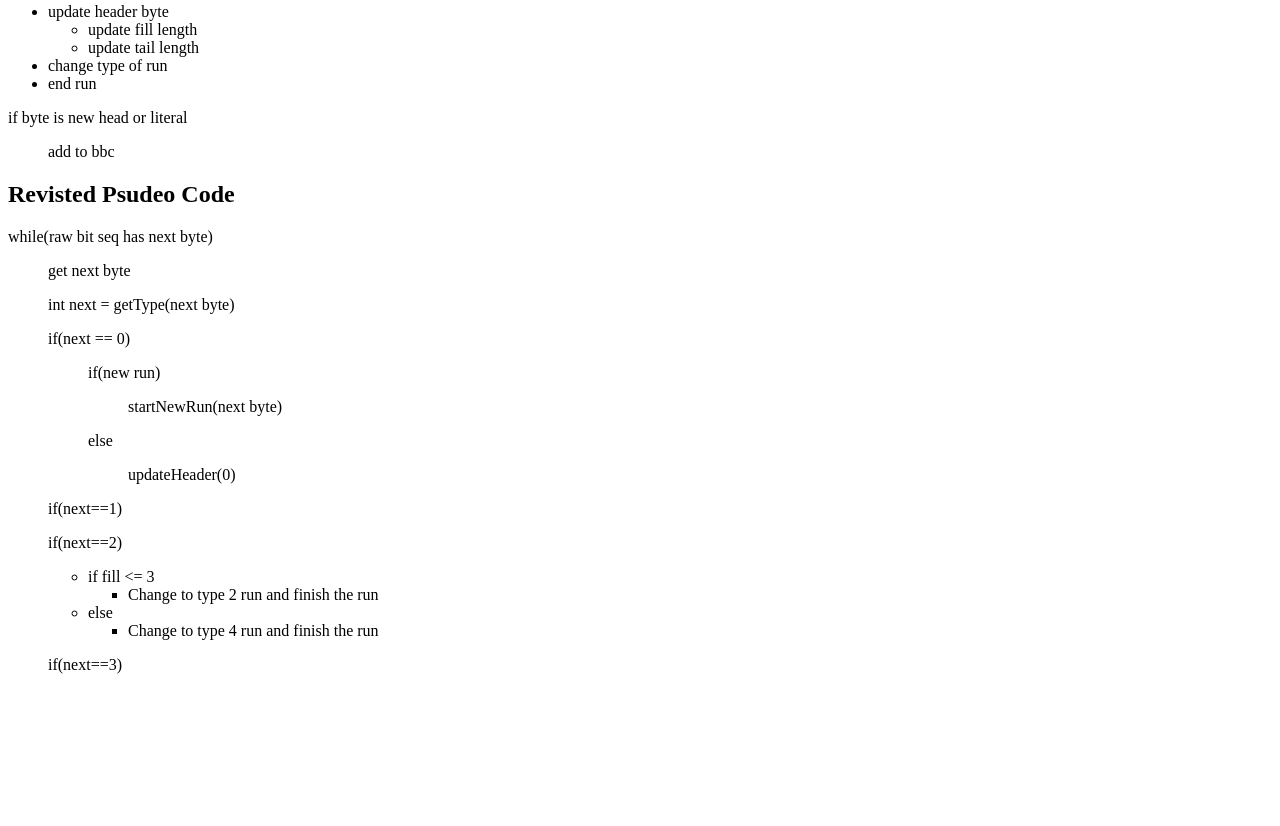
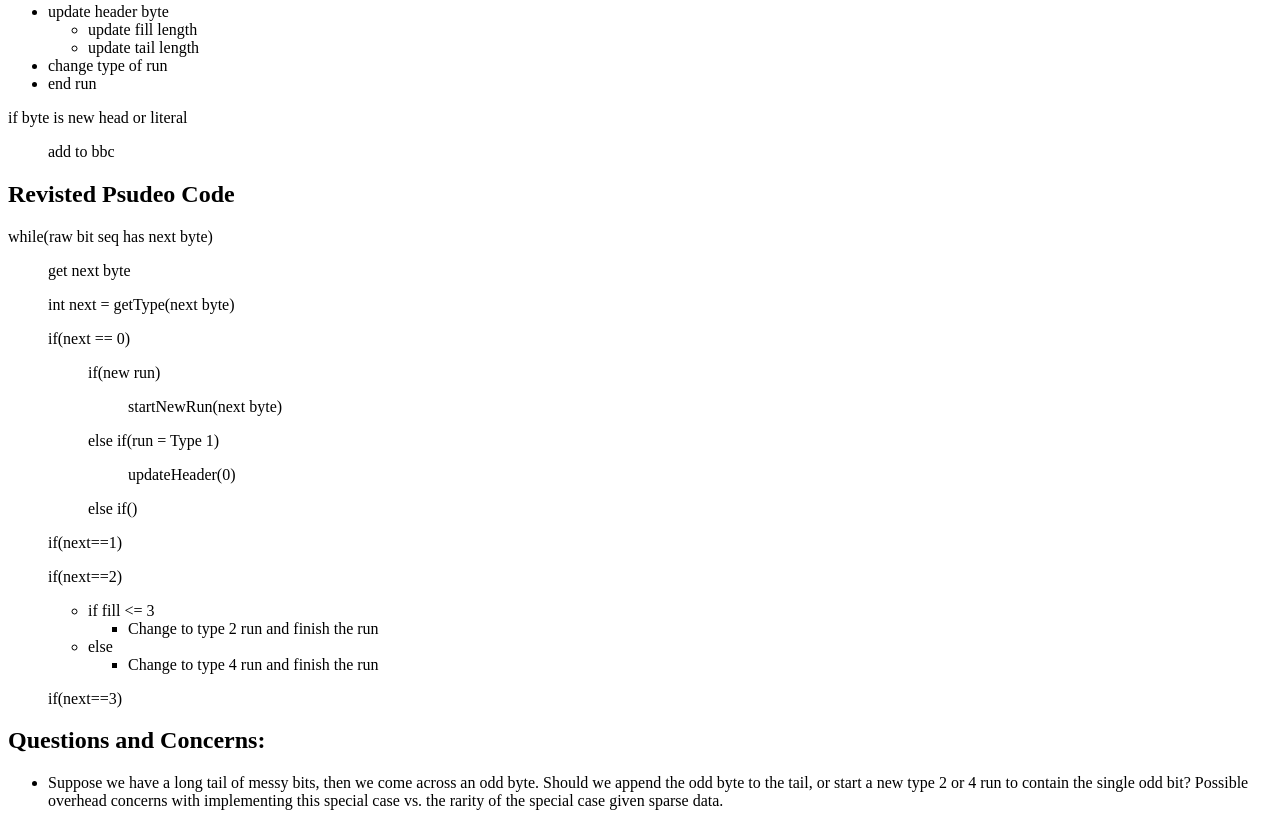
Before and after one commit to pjryan513/CompressionSummerResearch, a plain HTML site: page BBC_week2.html in a window 1280 px wide. Shown: the part 891-1717 px from the top of the page. Before the commit the page ends 1581 px from the top, so only its background shows below. Drawn offline with Linux system fonts and the light colour scheme.

Commit message:
added questions and concerns section

```diff
--- a/BBC_week2.html
+++ b/BBC_week2.html
@@ -87,10 +87,11 @@
         <ul>
           startNewRun(next byte)
         </ul>
-        <p>else</p>
+        <p>else if(run = Type 1)</p>
         <ul>
           <p>updateHeader(0)
         </ul>
+        <p>else if()
       </ul>
       <p>if(next==1)</p>
       <p>if(next==2)</p>
@@ -107,5 +108,17 @@
       </p>
       <p>if(next==3)</p>
     </ul>
+    </p>
+    <h2>
+    Questions and Concerns:
+    </h2>
+      <p>
+        <ul>
+        <li>Suppose we have a long tail of messy bits, then we come across an odd byte.
+        Should we append the odd byte to the tail, or start a new type 2 or 4 run to
+        contain the single odd bit? Possible overhead concerns with implementing this special
+        case vs. the rarity of the special case given sparse data.</li>
+        </ul>
+      </p>
   </body>
 </html>
```
